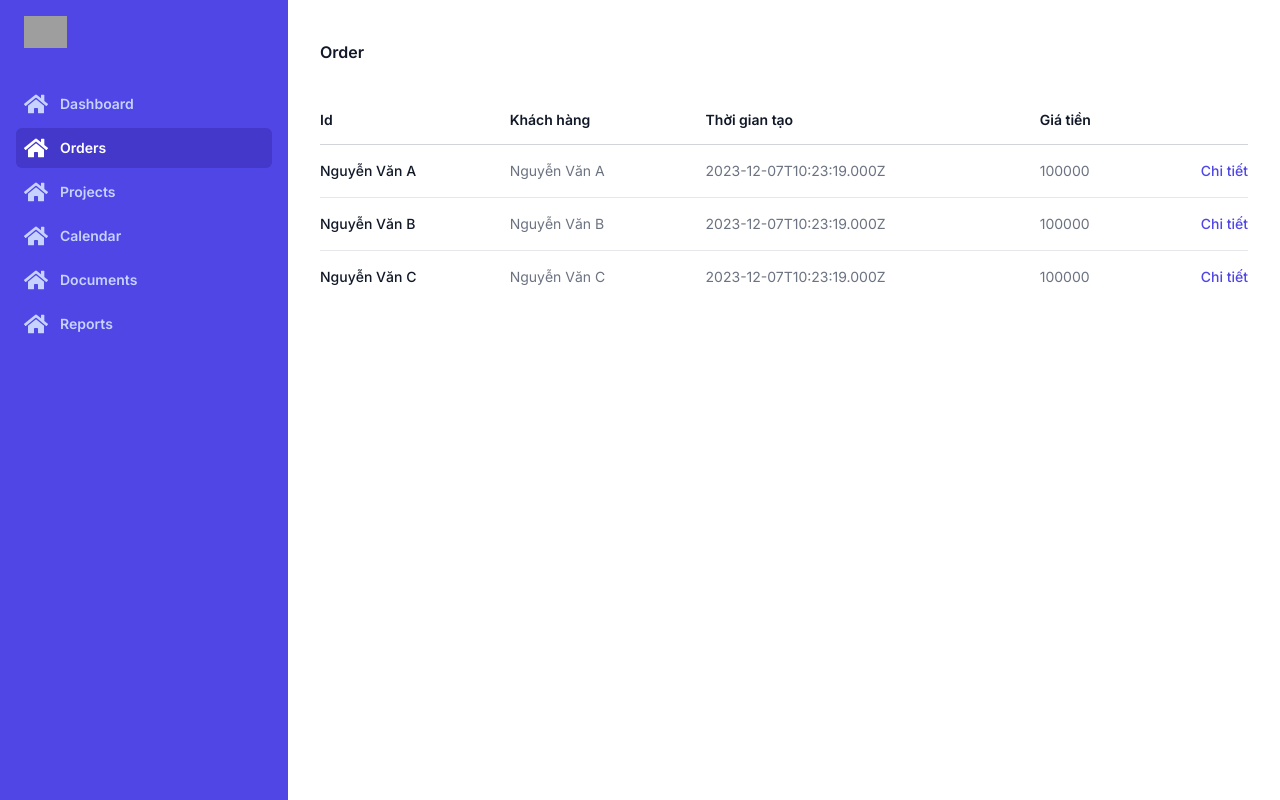
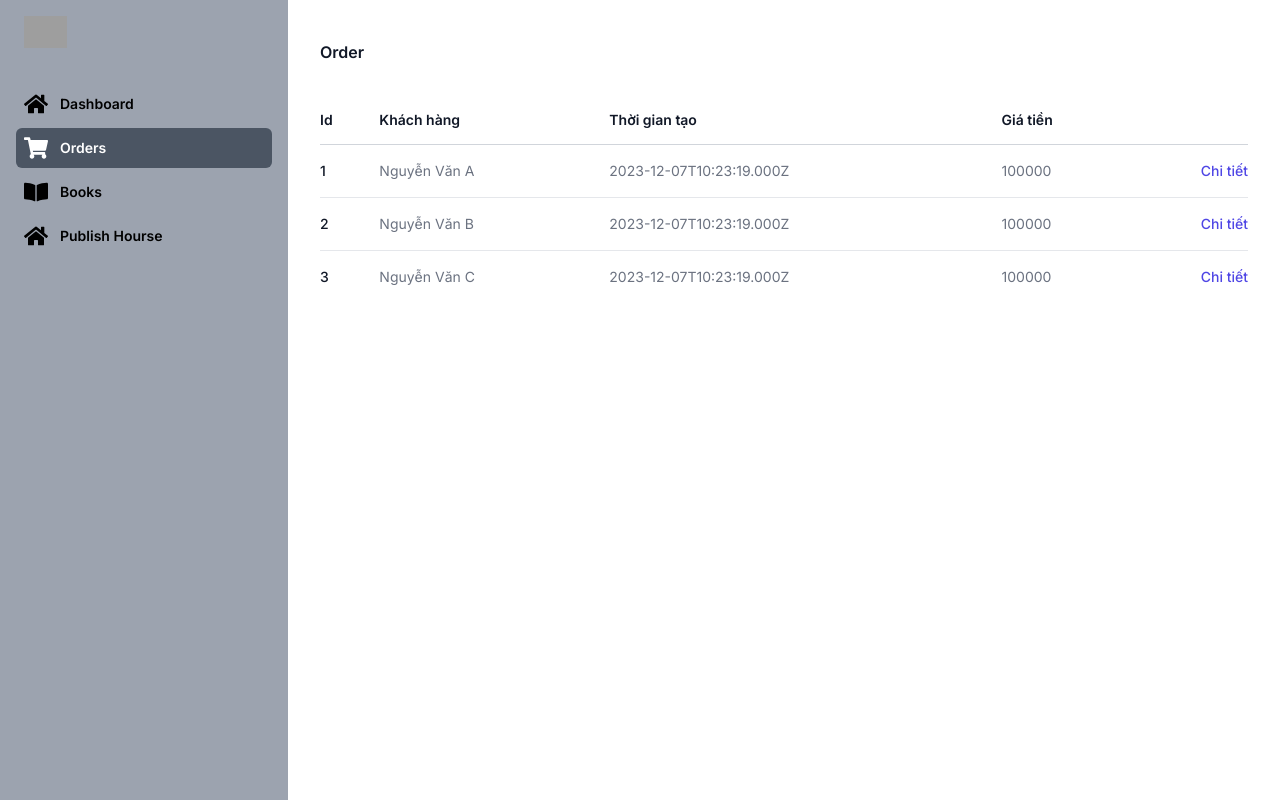
Before and after one commit to dinhcuongnd2001/fe-admin-book, a Next.js app: page /orders in a window 1280 px wide. Built offline with nearby package versions, Linux system fonts and the light colour scheme; grey boxes are pictures that could not be loaded.

Commit message:
feat: order screen

```diff
--- a/package.json
+++ b/package.json
@@ -11,14 +11,20 @@
   "dependencies": {
     "@headlessui/react": "^1.7.17",
     "axios": "^1.6.2",
+    "dayjs": "^1.11.10",
+    "ip": "^1.1.8",
     "mem": "^9.0.2",
+    "moment": "^2.29.4",
     "next": "13.5.6",
+    "qs": "^6.11.2",
     "react": "^18",
     "react-dom": "^18",
     "react-icons": "^4.12.0"
   },
   "devDependencies": {
+    "@types/ip": "^1.1.3",
     "@types/node": "^20",
+    "@types/qs": "^6.9.10",
     "@types/react": "^18",
     "@types/react-dom": "^18",
     "autoprefixer": "^10",
--- a/src/app/(dashboard)/orders/page.tsx
+++ b/src/app/(dashboard)/orders/page.tsx
@@ -75,7 +75,7 @@ const OrdersPage = () => {
                 {orderData.map((order) => (
                   <tr key={order.id}>
                     <td className="whitespace-nowrap py-4 pl-4 pr-3 text-sm font-medium text-gray-900 sm:pl-0">
-                      {order.name}
+                      {order.id}
                     </td>
                     <td className="whitespace-nowrap px-3 py-4 text-sm text-gray-500">
                       {order.name}
--- a/src/components/Sidebar.tsx
+++ b/src/components/Sidebar.tsx
@@ -5,14 +5,14 @@ import { IoClose } from "react-icons/io5";
 import { FaHome } from "react-icons/fa";
 import { classNames } from "@/utils";
 import { usePathname } from "next/navigation";
+import { FaShoppingCart } from "react-icons/fa";
+import { FaBookOpen } from "react-icons/fa";
 
 const navigation = [
   { name: "Dashboard", href: "/dashboard", icon: FaHome },
-  { name: "Orders", href: "/orders", icon: FaHome },
-  { name: "Projects", href: "#", icon: FaHome },
-  { name: "Calendar", href: "#", icon: FaHome },
-  { name: "Documents", href: "#", icon: FaHome },
-  { name: "Reports", href: "#", icon: FaHome },
+  { name: "Orders", href: "/orders", icon: FaShoppingCart },
+  { name: "Books", href: "#", icon: FaBookOpen },
+  { name: "Publish Hourse", href: "#", icon: FaHome },
 ];
 
 const Sidebar = () => {
@@ -122,7 +122,7 @@ const Sidebar = () => {
       </Transition.Root>
 
       <div className="hidden lg:fixed lg:inset-y-0 lg:z-50 lg:flex lg:w-72 lg:flex-col">
-        <div className="flex grow flex-col gap-y-5 overflow-y-auto bg-indigo-600 px-6 pb-4">
+        <div className="flex grow flex-col gap-y-5 overflow-y-auto bg-gray-400 px-6 pb-4">
           <div className="flex h-16 shrink-0 items-center">
             <img
               className="h-8 w-auto"
@@ -140,8 +140,8 @@ const Sidebar = () => {
                         href={item.href}
                         className={classNames(
                           item.href === pathname
-                            ? "bg-indigo-700 text-white"
-                            : "text-indigo-200 hover:text-white hover:bg-indigo-700",
+                            ? "bg-gray-600 text-white"
+                            : "text-black hover:text-white hover:bg-gray-600",
                           "group flex gap-x-3 rounded-md p-2 text-sm leading-6 font-semibold"
                         )}
                       >
@@ -149,7 +149,7 @@ const Sidebar = () => {
                           className={classNames(
                             item.href === pathname
                               ? "text-white"
-                              : "text-indigo-200 group-hover:text-white",
+                              : "text-black group-hover:text-white",
                             "h-6 w-6 shrink-0"
                           )}
                           aria-hidden="true"
```
Also changed, not shown: 1 other file (tests, documents, lock files or other folders).
